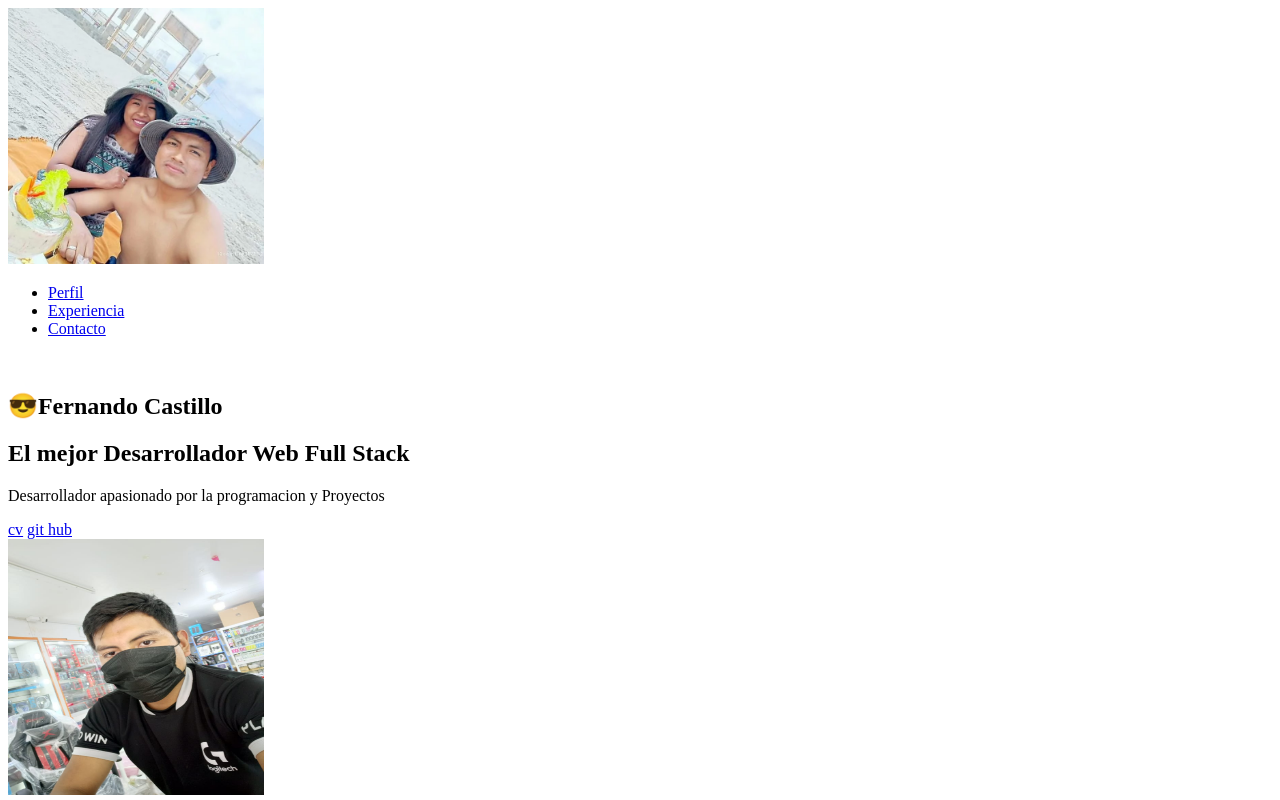
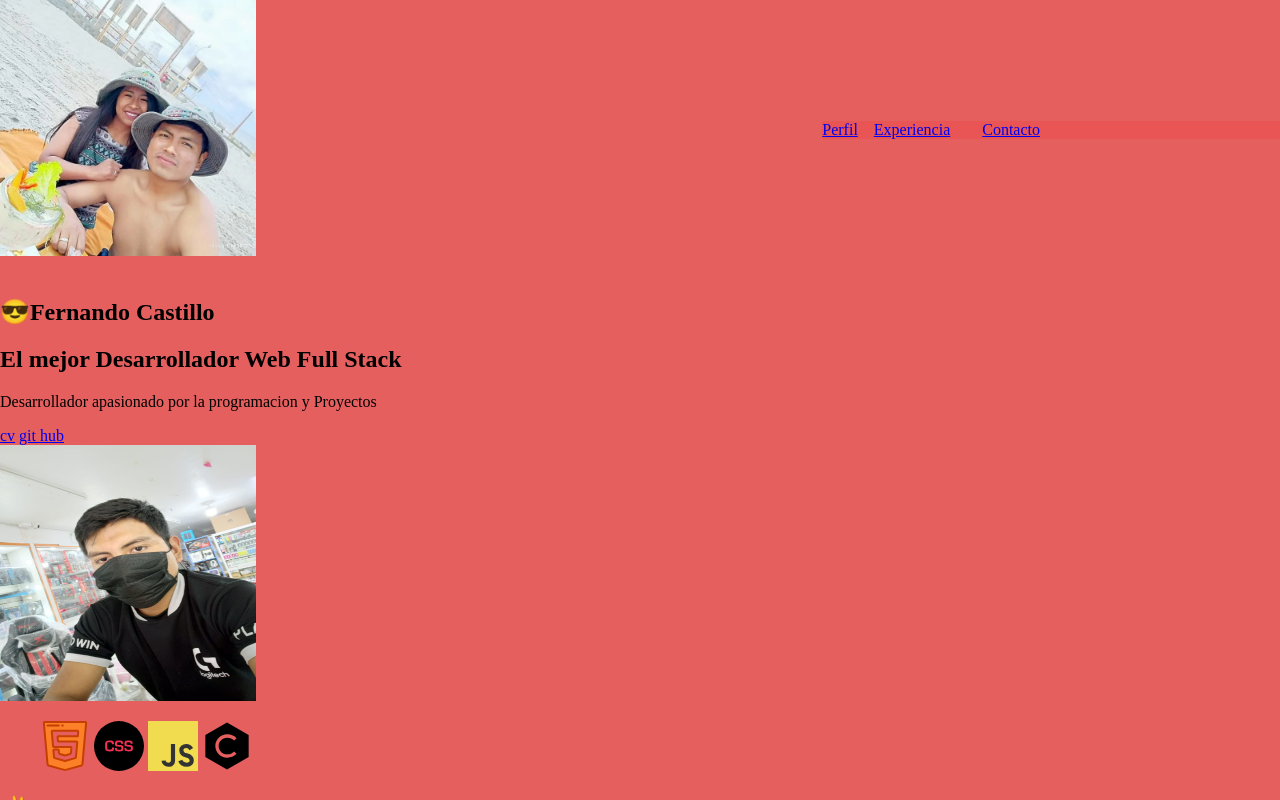
Before and after one commit to fernandocastilloticona/Fernando, a plain HTML site: page index.html in a window 1280 px wide. Shown: the top 800 px of the page. Drawn offline with Linux system fonts and the light colour scheme.

Commit message:
agregando estilos

```diff
--- /dev/null
+++ b/css/index.css
@@ -0,0 +1,34 @@
+@import './modules/variables.css';
+
+.body{
+    background-color: rgb(230, 95, 95) ;
+    margin: 0;
+}
+.container{
+    display: flex;
+    align-items: center;
+    justify-content: space-between;
+    margin: auto;
+}
+.menu{
+    background-color: rgba(255, 0, 0, 0.115);
+    list-style: none ;
+    display: flex;
+    justify-content: center;
+    margin: 0;
+    padding: 0;
+
+}
+.hero{
+    padding: 0rem;
+}
+.hero:hover{
+    border:solid rgba(113, 100, 100, 0.526);
+}
+.experiencias{
+    padding: 1rem;
+}
+.contacto{
+    padding: 1rem;
+    padding-right: 15rem;
+}
--- /dev/null
+++ b/css/modules/variables.css
@@ -0,0 +1,8 @@
+:root{
+    scroll-behavior: smooth;
+    --primary-theme-color: rgb(4, 43, 97) ;
+    --secondary-theme-color: rgb(20, 192, 97);
+    --primary-text-color:white;
+    --secondary-text-color: rgb(118, 33, 188);
+    --primary-shadow-color:#1fe51f5d;
+}
--- a/index.html
+++ b/index.html
@@ -1,27 +1,32 @@
 <!DOCTYPE html>
 <html lang="es">
+
 <head>
-    <meta charset="UTF-8"/>
+    <meta charset="UTF-8" />
     <meta http-equiv="X-UA-Compatible" content="IE=edge">
     <title>Fernando Castillo</title>
+    <link rel="stylesheet" href="./css/index.css">
 </head>
-<body>
+
+<body class="body">
     <header>
         <nav>
+            <div class="container">
             <a href="#hero">
-                <img src="./img/Foto de Perfil.webp" alt="Logo" width="256" height="256"/>
+                <img src="./img/Foto de Perfil.webp" alt="Logo" width="256" height="256" />
             </a>
-            <ul>
+            <ul class="menu">
                 <li>
-                    <a href="#hero">Perfil</a>
+                    <a href="#hero" class="hero">Perfil</a>
                 </li>
                 <li>
-                    <a href="#experiencias">Experiencia</a>
+                    <a href="#experiencias" class="experiencias">Experiencia</a>
                 </li>
                 <li>
-                    <a href="#contacto">Contacto</a>
+                    <a href="#contacto" class="contacto">Contacto</a>
                 </li>
             </ul>
+            </div>
         </nav>
     </header>
     <br>
@@ -41,8 +46,10 @@
                     </section>
                     <footer>
                         <div>
-                            <a href="https://www.facebook.com/fenandocas/" target="_blank" rel="noopener noreferrer">cv</a>
-                            <a href="https://www.facebook.com/fenandocas/" target="_blank" rel="noopener noreferrer">git hub</a>
+                            <a href="https://www.facebook.com/fenandocas/" target="_blank"
+                                rel="noopener noreferrer">cv</a>
+                            <a href="https://www.facebook.com/fenandocas/" target="_blank" rel="noopener noreferrer">git
+                                hub</a>
                         </div>
                     </footer>
                 </div>
@@ -100,7 +107,8 @@
                     <tfoot>
                         <tr>
                             <td colspan="5">
-                                <a href="https://www.facebook.com/fenandocas/" target="_blank" rel="noopener noreferrer">Ver mas..</a>
+                                <a href="https://www.facebook.com/fenandocas/" target="_blank"
+                                    rel="noopener noreferrer">Ver mas..</a>
                             </td>
                         </tr>
                     </tfoot>
@@ -113,7 +121,7 @@
         <section id="contacto">
             <div>
                 <h2>Contacto</h2>
-                <form >
+                <form>
                     <input type="tel" placeholder="Celular" required>
                     <button>Contactar</button>
 
@@ -127,6 +135,12 @@
                 <p>Te deseo muchos exitos en el Curso</p>
             </div>
         </section>
+
+        <section>
+
+
+        </section>
+
     </main>
     <br>
     <footer>
@@ -134,17 +148,17 @@
             <ul>
                 <li>
                     <a href="https://www.youtube.com/watch?v=lV-D6nH8ZrA&list=PL-v-u4fOImqeo1bD51UtBdhB_b6uW8bIa">
-                        <img src="./img/icons8-youtube-play.svg" alt="Youtube" width="24" height="24"/>
+                        <img src="./img/icons8-youtube-play.svg" alt="Youtube" width="24" height="24" />
                     </a>
                 </li>
                 <li>
                     <a href="https://github.com/fernandocastilloticona">
-                        <img src="./img/icons8-github.svg" alt="Github" width="24" height="24"/>
+                        <img src="./img/icons8-github.svg" alt="Github" width="24" height="24" />
                     </a>
                 </li>
                 <li>
                     <a href="https://www.facebook.com">
-                        <img src="./img/icons8-facebook-nuevo.svg" alt="Facebook" width="24" height="24"/>
+                        <img src="./img/icons8-facebook-nuevo.svg" alt="Facebook" width="24" height="24" />
                     </a>
                 </li>
             </ul>
@@ -156,4 +170,5 @@
     </footer>
     <br>
 </body>
+
 </html>
```
